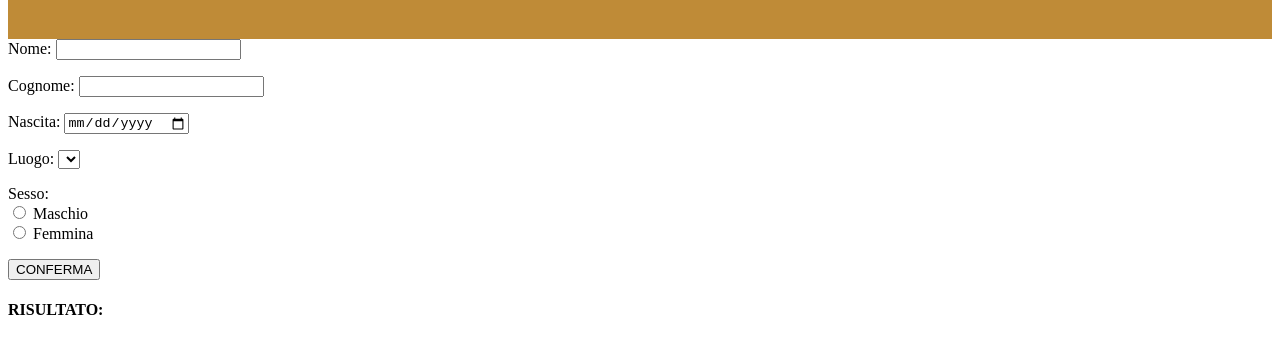
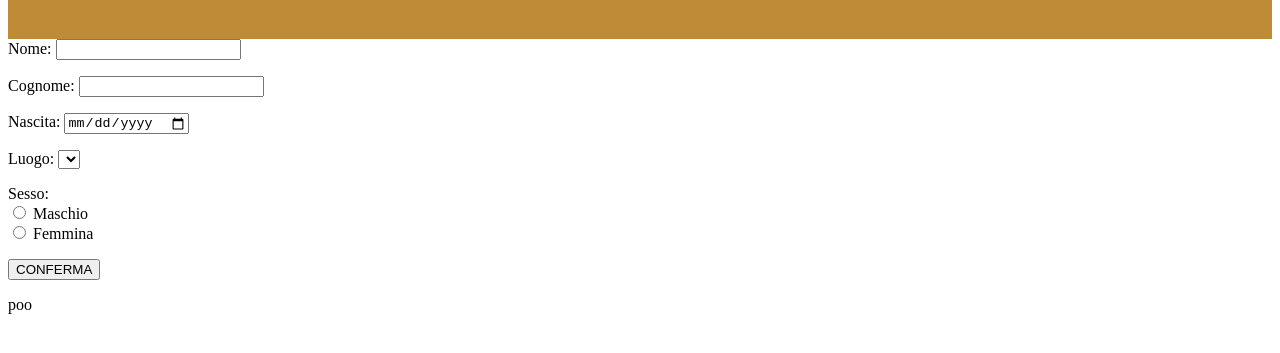
Before and after one commit to MinimumADHD/Cappelluti-Simone-TPSIT, a plain HTML site: page anagrafica_01/inputPage.html in a window 1280 px wide. Shown: the part 89-442 px from the top of the page. Drawn offline with Linux system fonts and the light colour scheme; a web font is replaced by a local one.

Commit message:
Clean up inputPage.html.

```diff
--- a/anagrafica_01/inputPage.html
+++ b/anagrafica_01/inputPage.html
@@ -13,6 +13,7 @@
         <h1>ANAGRAFICA - LOCALSTORAGE VERSION</h1>
         <p><a href="https://github.com/minimumadhd">MinimumADHD / Simone</a></p>
     </div>
+    <div class="else">
         <div class="names">
             Nome:
             <input id="nameInput" type="text">
@@ -46,9 +47,10 @@
             <p></p>
         </div>
         <button id="confirmButton">CONFERMA</button>
+        <p></p>
 
-    <p></p>
-    <h4 id="headerToChange">RISULTATO:</h4>
+        <p id="poo">poo</p>
+    </div>
 </body>
 
 </html>
```
Lines whose indentation alone changed are shown as unchanged.
